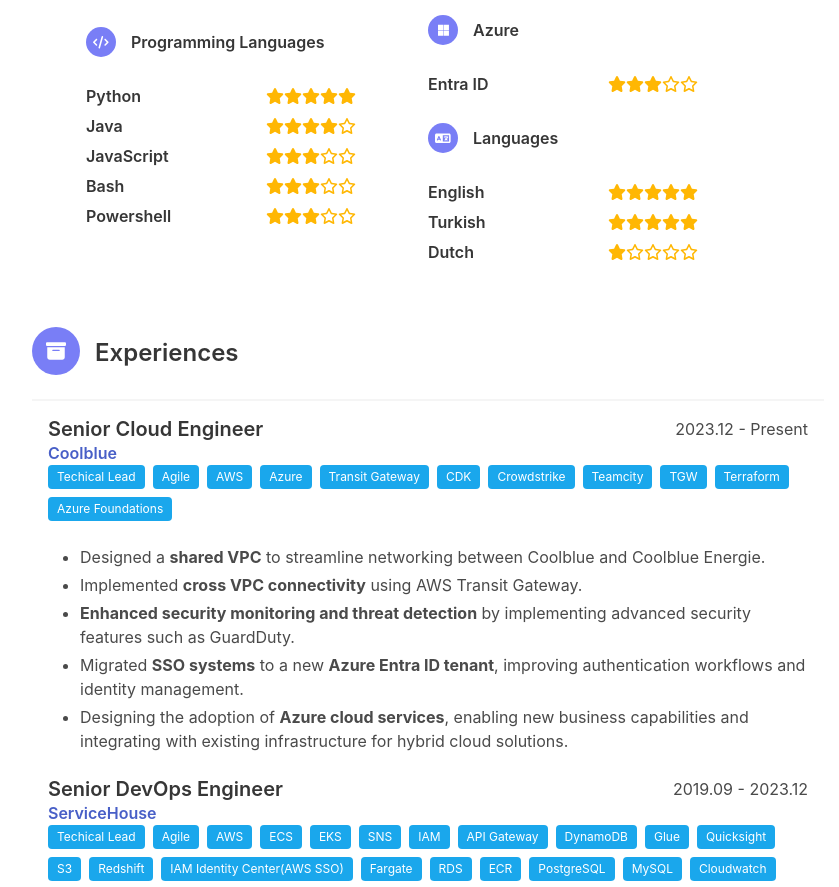
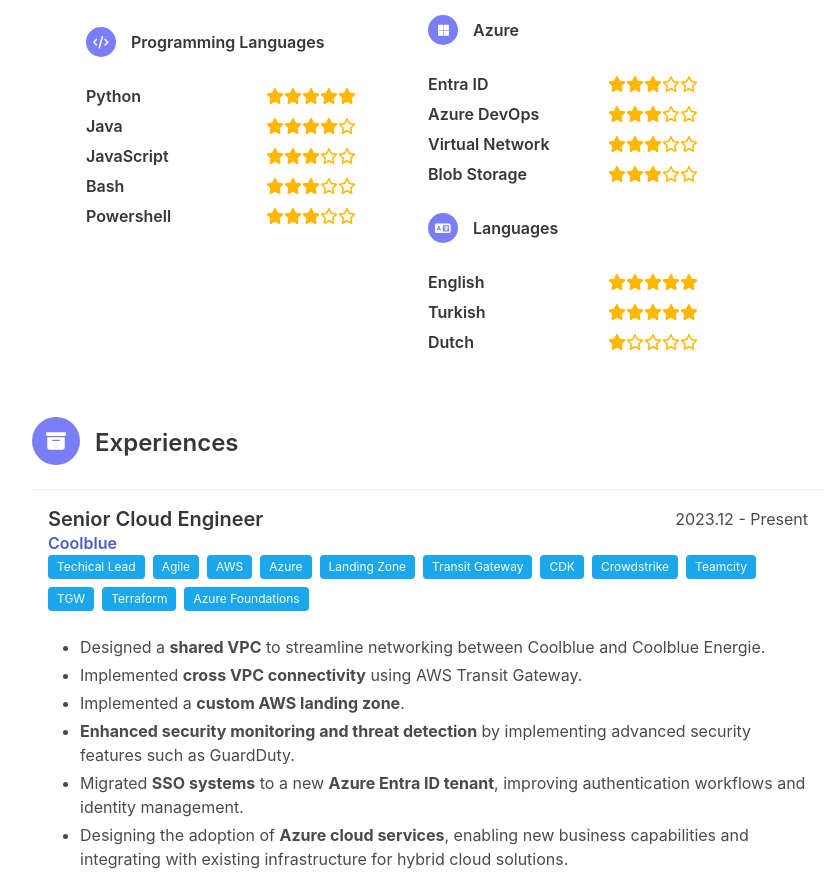
Before and after one commit to ethemcemozkan/me, a React (Create React App) app: page / in a window 1280 px wide. Shown: the part 1407-2294 px from the top of the page, without its empty margins (212-1051 px from the left). Built offline with nearby package versions, Linux system fonts and the light colour scheme.

Commit message:
Update App.js

```diff
--- a/src/App.js
+++ b/src/App.js
@@ -99,6 +99,9 @@
                   column: 'right',
                   skills: [
                    {skill: 'Entra ID', level: 3},
+                   {skill: 'Azure DevOps', level: 3},
+                   {skill: 'Virtual Network', level: 3},
+                    {skill: 'Blob Storage', level: 3},
                   ]
                 },
 
@@ -133,8 +136,9 @@
                   title: 'Senior Cloud Engineer',
                   company: 'Coolblue',
                   description: '<ul>' +
-                    '<li>Designed a <b>shared VPC</b> to streamline networking between Coolblue and Coolblue Energie.</li>' +
-                    '<li>Implemented <b>cross VPC connectivity</b> using AWS Transit Gateway.</li>' +
+                   '<li>Designed a <b>shared VPC</b> to streamline networking between Coolblue and Coolblue Energie.</li>' +
+                   '<li>Implemented <b>cross VPC connectivity</b> using AWS Transit Gateway.</li>' +
+                    '<li>Implemented a <b>custom AWS landing zone</b>.</li>' +
                     '<li><b>Enhanced security monitoring and threat detection</b> by implementing advanced security features such as GuardDuty.</li>' +
                     '<li>Migrated <b>SSO systems</b> to a new <b>Azure Entra ID tenant</b>, improving authentication workflows and identity management.</li>' +
                     '<li>Designing the adoption of <b>Azure cloud services</b>, enabling new business capabilities and integrating with existing infrastructure for hybrid cloud solutions.</li>' +
@@ -146,6 +150,7 @@
                     'Agile',
                     'AWS',
                     'Azure',
+                    'Landing Zone',
                     'Transit Gateway',
                     'CDK',
                     'Crowdstrike',
```
